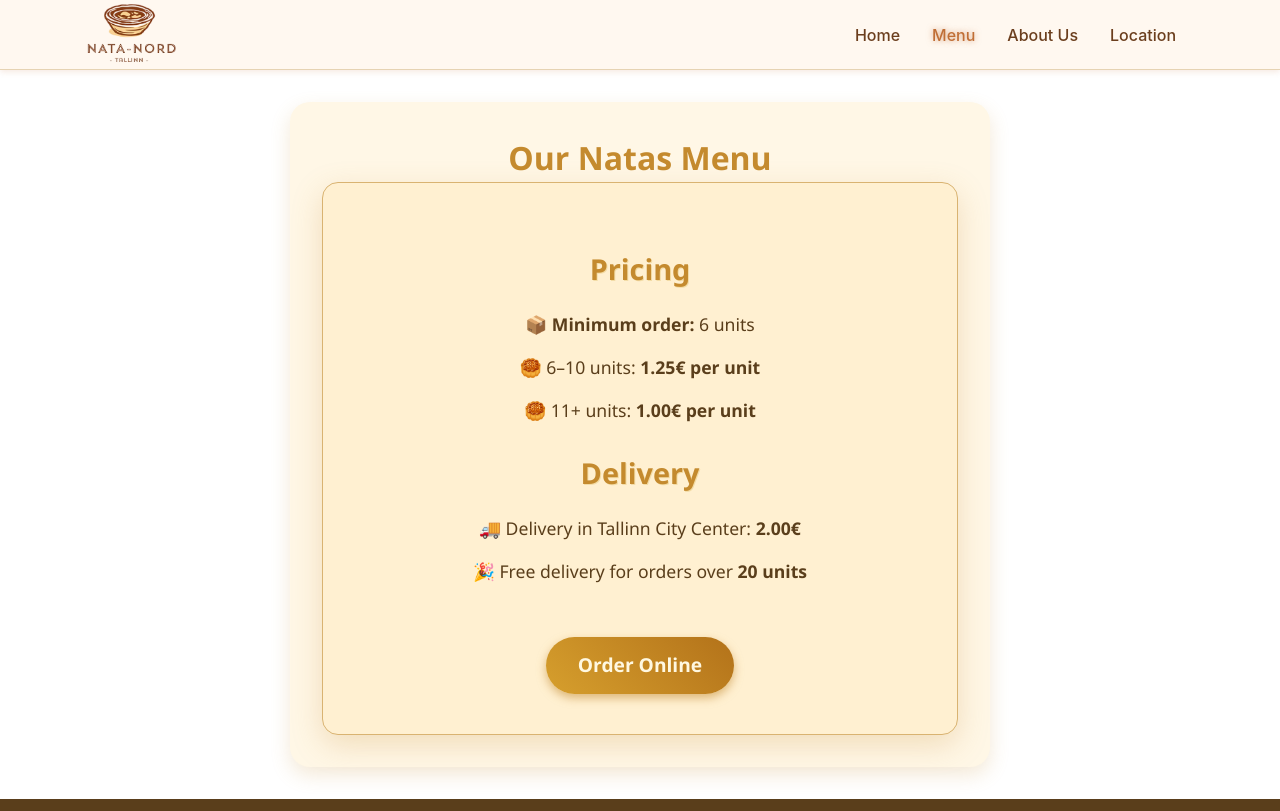
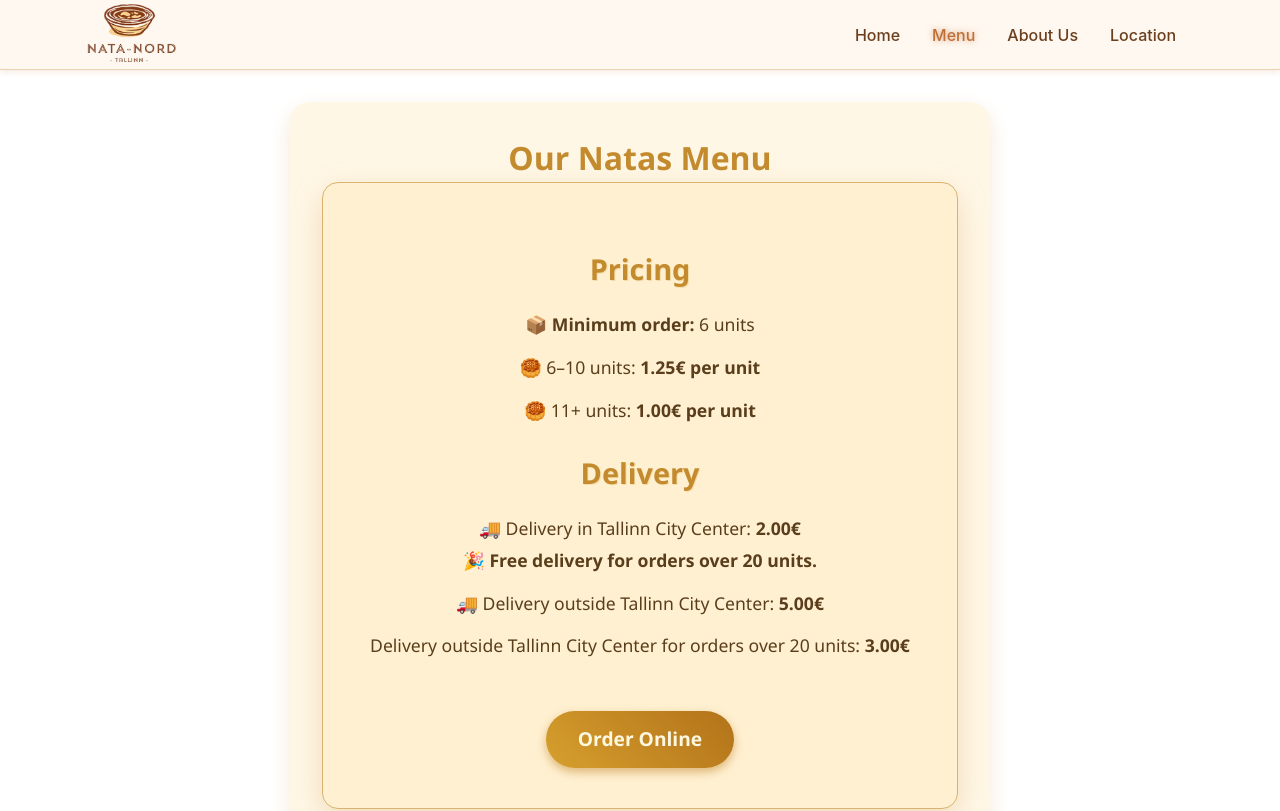
Before and after one commit to tiagoguimaraes13/natanordtallinn, a React (Create React App) app: page /ourart in a window 1280 px wide. Shown: the top 811 px of the page. Built offline with nearby package versions, Linux system fonts and the light colour scheme.

Commit message:
last change

```diff
--- a/src/components/Menu/Menu.js
+++ b/src/components/Menu/Menu.js
@@ -35,8 +35,12 @@ const Menu = () => {
 
         <h2>Delivery</h2>
         <ul>
-          <li>🚚 Delivery in Tallinn City Center: <strong>2.00€</strong></li>
-          <li>🎉 Free delivery for orders over <strong>20 units</strong></li>
+          <li>
+  🚚 Delivery in Tallinn City Center: <strong>2.00€<br />🎉 Free delivery for orders over 20 units.</strong>
+</li>
+          <li>🚚 Delivery outside Tallinn City Center: <strong>5.00€</strong></li>
+          <li> Delivery outside Tallinn City Center for orders over 20 units: <strong>3.00€</strong></li>
+
         </ul>
 
         <button className="order-button" onClick={handleOrderClick}>
```
